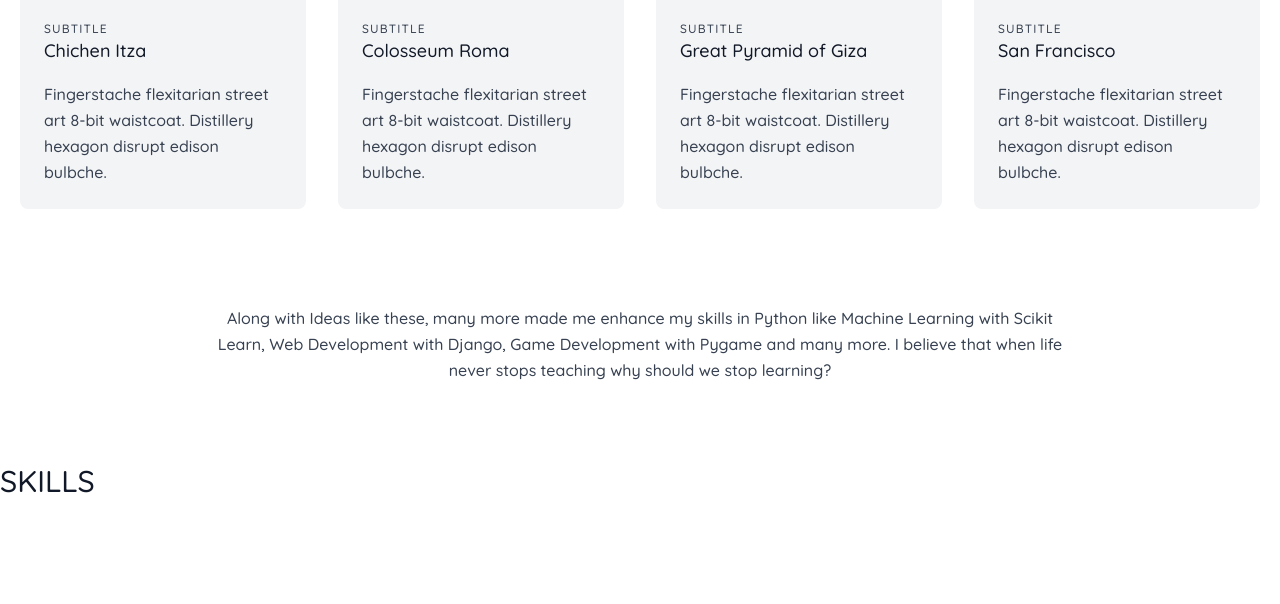
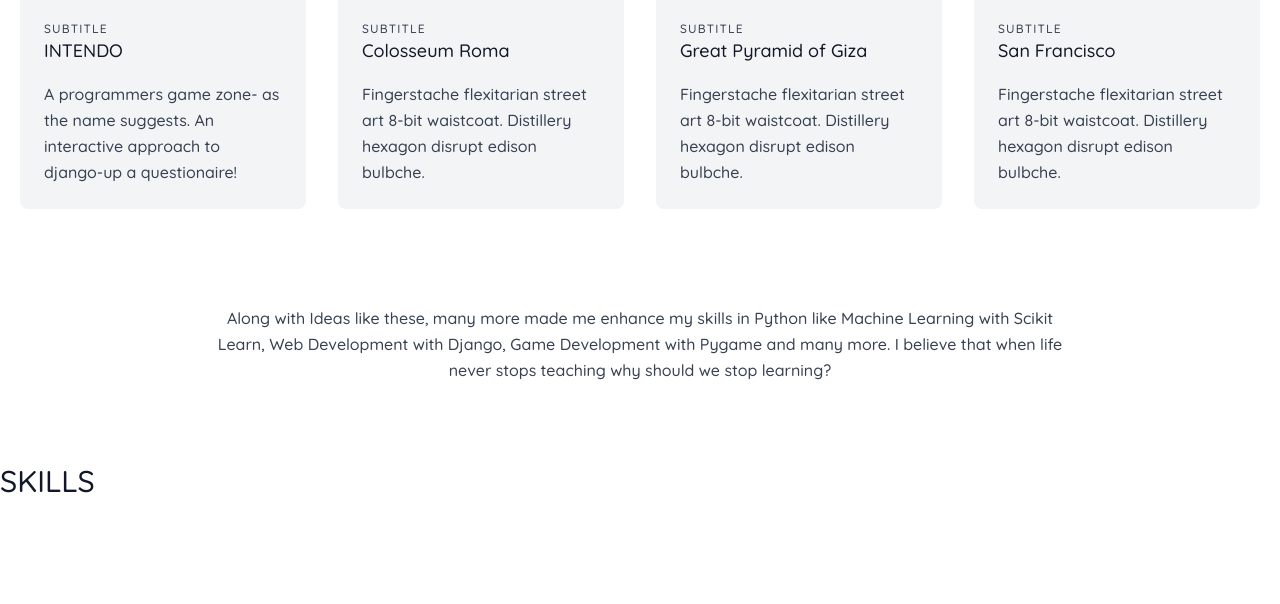
Before and after one commit to h1m4n3hu/hne, a plain HTML site: page index.html in a window 1280 px wide. Shown: the part 2683-3287 px from the top of the page. Drawn offline with nearby package versions, Linux system fonts and the light colour scheme.

Commit message:
Update index.html

```diff
--- a/index.html
+++ b/index.html
@@ -185,8 +185,8 @@
           <div class="bg-gray-100 p-6 rounded-lg">
             <img class="h-40 rounded w-full object-cover object-center mb-6" src="https://dummyimage.com/720x400" alt="content">
             <h3 class="tracking-widest text-orange-500 text-xs font-medium title-font">SUBTITLE</h3>
-            <h2 class="text-lg text-gray-900 font-medium title-font mb-4">Chichen Itza</h2>
-            <p class="leading-relaxed text-base">Fingerstache flexitarian street art 8-bit waistcoat. Distillery hexagon disrupt edison bulbche.</p>
+            <h2 class="text-lg text-gray-900 font-medium title-font mb-4">INTENDO</h2>
+            <p class="leading-relaxed text-base">A programmers game zone- as the name suggests. An interactive approach to django-up a questionaire!</p>
           </div>
         </div>
         <div class="xl:w-1/4 md:w-1/2 p-4">
```
